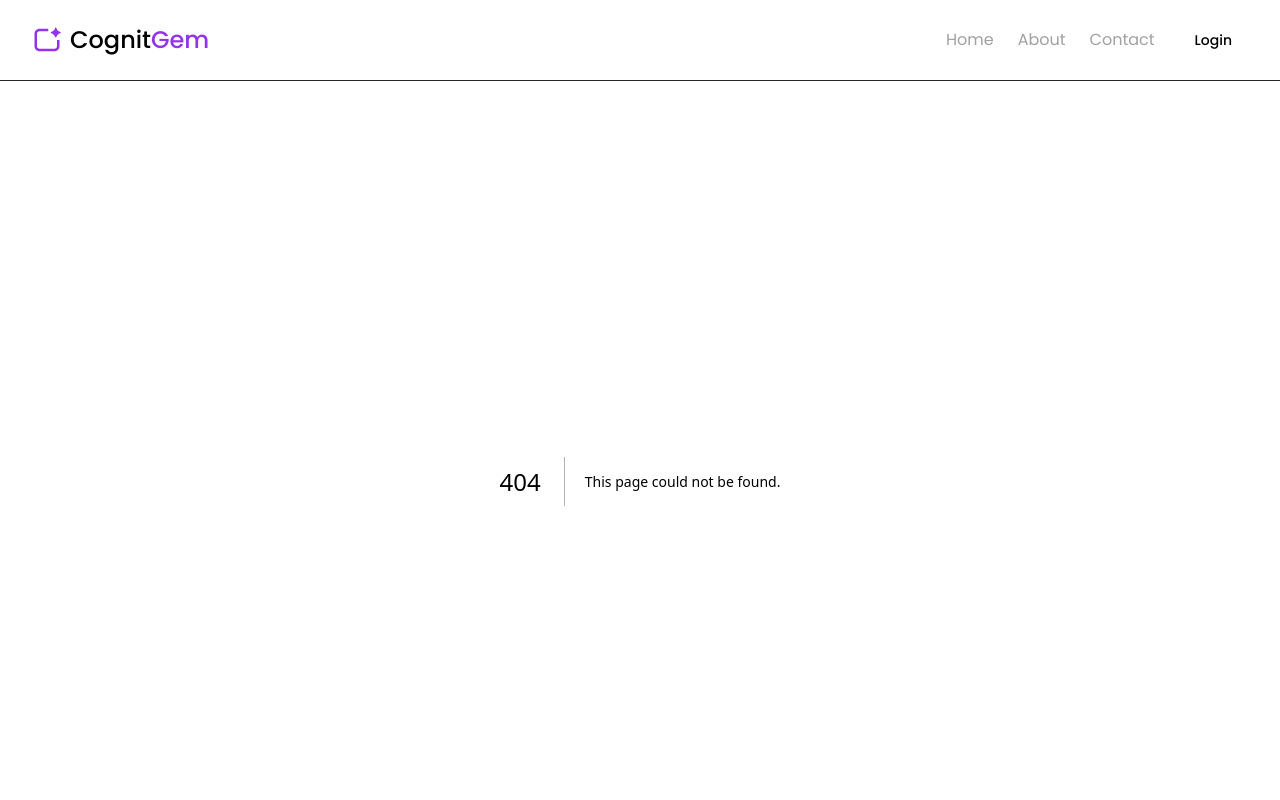
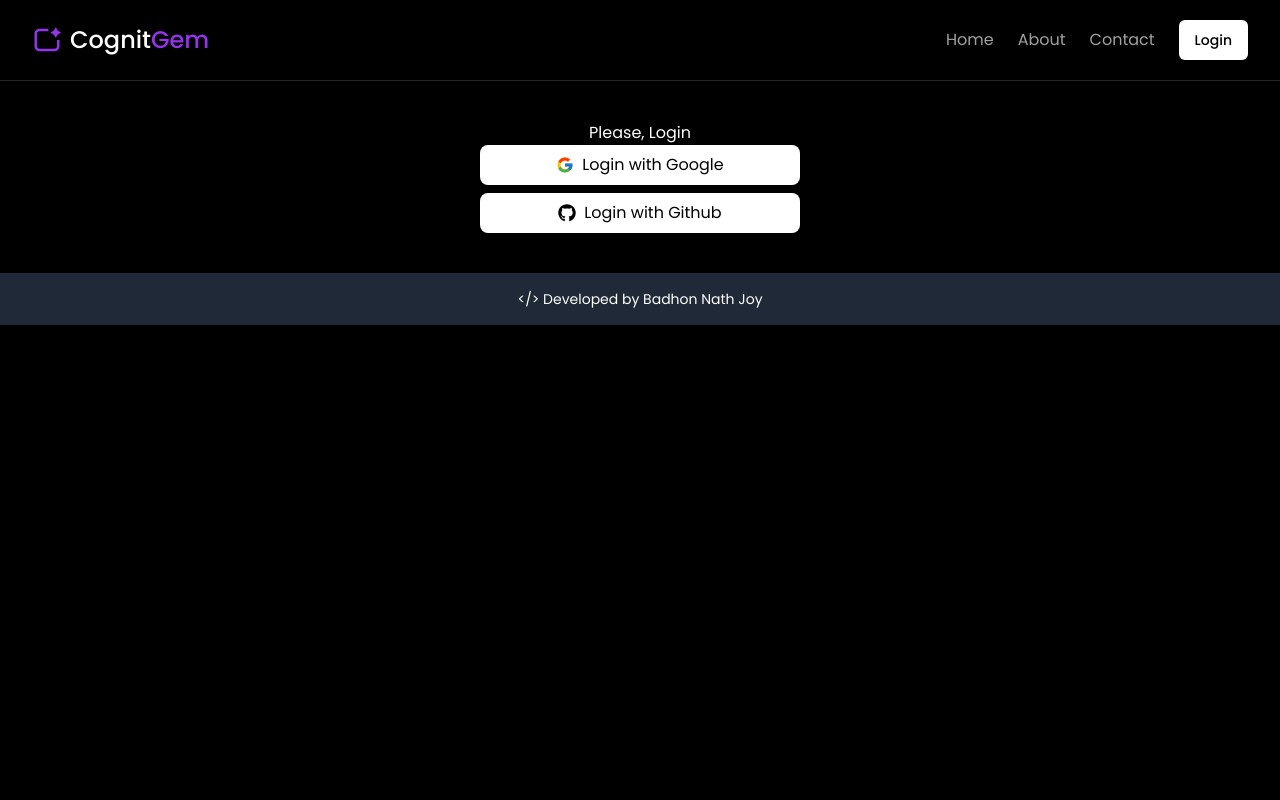
Before and after one commit to 8ad40n/cognitgem-client, a Next.js app: page /login in a window 1280 px wide. Before the commit this address had no page. Shown: the top 800 px of the page. Built offline with nearby package versions, Linux system fonts and the light colour scheme.

Commit message:
LG and layout

```diff
--- /dev/null
+++ b/src/app/(auth)/login/page.jsx
@@ -0,0 +1,18 @@
+import { FaGithub } from "react-icons/fa";
+import { FcGoogle } from "react-icons/fc";
+
+export default function Login() {
+  return (
+    <div className="container m-10 mx-auto">
+      <h1 className="text-center">Please, Login</h1>
+      <div className="flex justify-center items-center gap-2 px-3 py-2 bg-white rounded-lg text-black w-[75vw] md:w-80 mx-auto mb-2">
+        <FcGoogle className="text-lg"/>
+        Login with Google
+      </div>
+      <div className="flex justify-center items-center gap-2 px-3 py-2 bg-white rounded-lg text-black w-[75vw] md:w-80 mx-auto">
+        <FaGithub className="text-lg"/>
+        Login with Github
+      </div>
+    </div>
+  );
+}
--- /dev/null
+++ b/src/app/error.js
@@ -0,0 +1,22 @@
+'use client'
+
+import { useEffect } from 'react'
+
+export default function Error({ error, reset }) {
+  useEffect(() => {
+    console.error(error)
+  }, [error])
+
+  return (
+    <div>
+      <h2>Something went wrong!</h2>
+      <button
+        onClick={
+          () => reset()
+        }
+      >
+        Try again
+      </button>
+    </div>
+  )
+}
--- /dev/null
+++ b/src/app/loading.js
@@ -0,0 +1,7 @@
+export default function Loading() {
+    return (
+        <div className="container mx-auto">
+            <span className="text-center">Loading....</span>
+        </div>
+    )
+  }
--- a/src/components/Header/Navbar.jsx
+++ b/src/components/Header/Navbar.jsx
@@ -42,12 +42,12 @@ export default function Navbar() {
   };
 
   return (
-    <div className="py-5">
-      <div className="container flex items-center justify-between mx-auto">
-        <div className="flex items-center gap-2">
+    <div className="py-5 container">
+      <div className="flex items-center justify-between mx-auto">
+        <Link href="/" className="flex items-center gap-2">
           <RiAiGenerate className="text-xl md:text-3xl font-extrabold text-purple-600"/>
-          <h1 className="text-lg md:text-2xl font-medium">Cognit<span className="text-purple-600">Gem</span></h1>
-        </div>
+          <h1 className="text-lg md:text-2xl font-medium">Cognit<span className="text-purple-600 ">Gem</span></h1>
+        </Link>
         <div className="hidden md:block text-[#a1a1a1]">
           <Links />
         </div>
```
